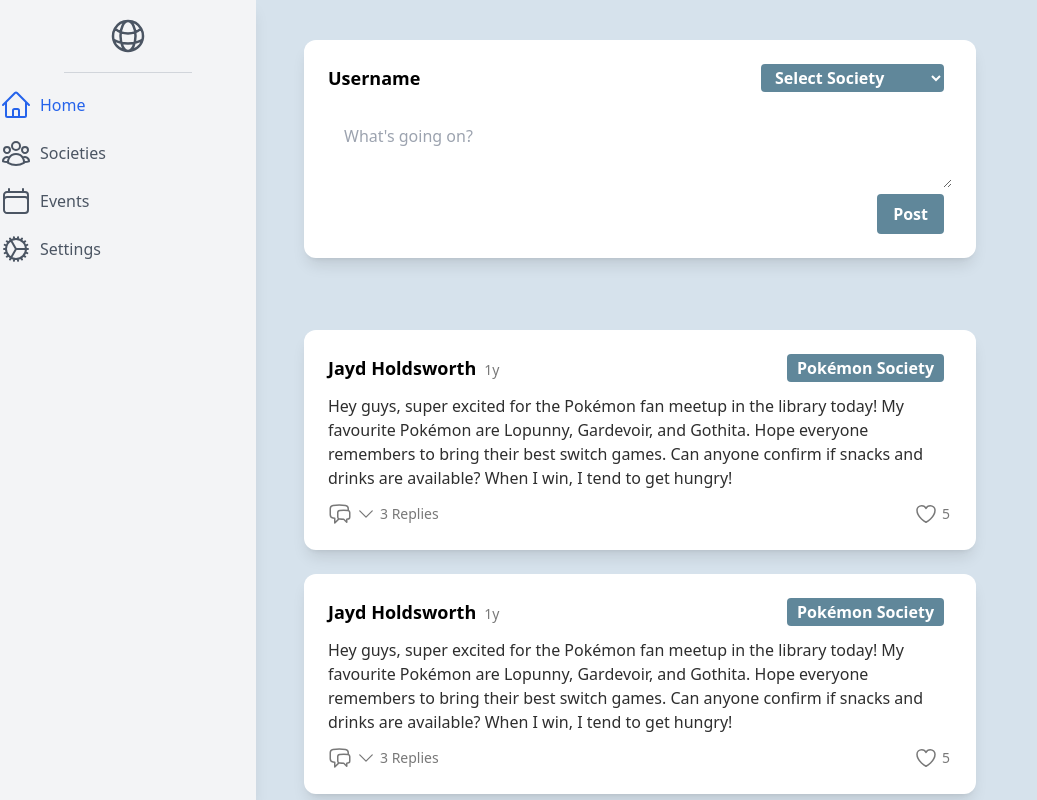
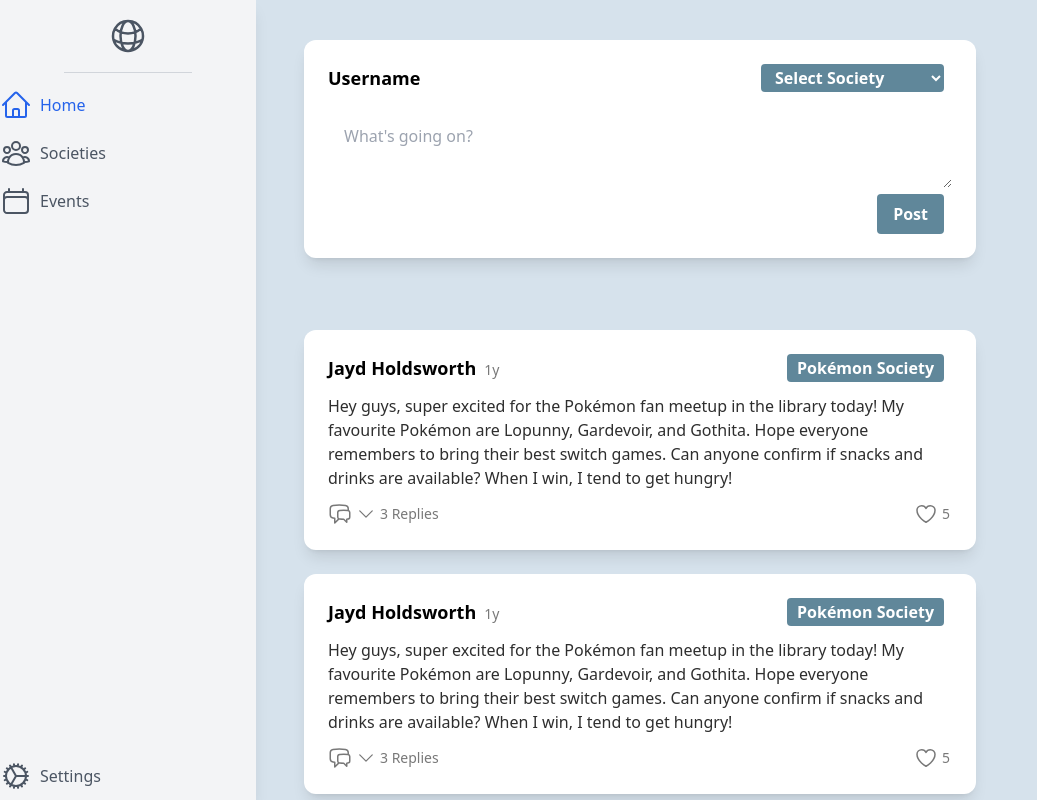
Before and after one commit to Jayd-H/UniSphere, a React (Vite) app in the folder Client/: page /home in a window 1280 px wide. Shown: the whole page, without its empty margins (0-1037 px from the left). Built offline with nearby package versions, Linux system fonts and the light colour scheme.

Commit message:
feat: settings navlink appears at the bottom of the sidebar

```diff
--- a/Client/src/Components/Sidebar/Sidebar.tsx
+++ b/Client/src/Components/Sidebar/Sidebar.tsx
@@ -11,18 +11,22 @@ import {
 import SidebarLink from "./SidebarLink";
 import SidebarSeparator from "./SidebarSeparator";
 
+// Sidebar component
 const Sidebar = () => {
   const [isOpen, setIsOpen] = useState(false);
   const [isMobile, setIsMobile] = useState(window.innerWidth < 640);
 
+  // Update isMobile state when window is resized
   useEffect(() => {
     const handleResize = () => setIsMobile(window.innerWidth < 640);
     window.addEventListener("resize", handleResize);
     return () => window.removeEventListener("resize", handleResize);
   }, []);
 
+  // Toggle sidebar open/closed
   const toggleSidebar = () => setIsOpen(!isOpen);
 
+  // Sidebar open/closed variants
   const sidebarVariants = {
     open: { x: 0 },
     closed: { x: "-100%" },
@@ -59,6 +63,8 @@ const Sidebar = () => {
           label="Events"
           isMobile={isMobile}
         />
+      </div>
+      <div className="mb-2">
         <SidebarLink
           to="/settings"
           icon={<CogIcon />}
```
